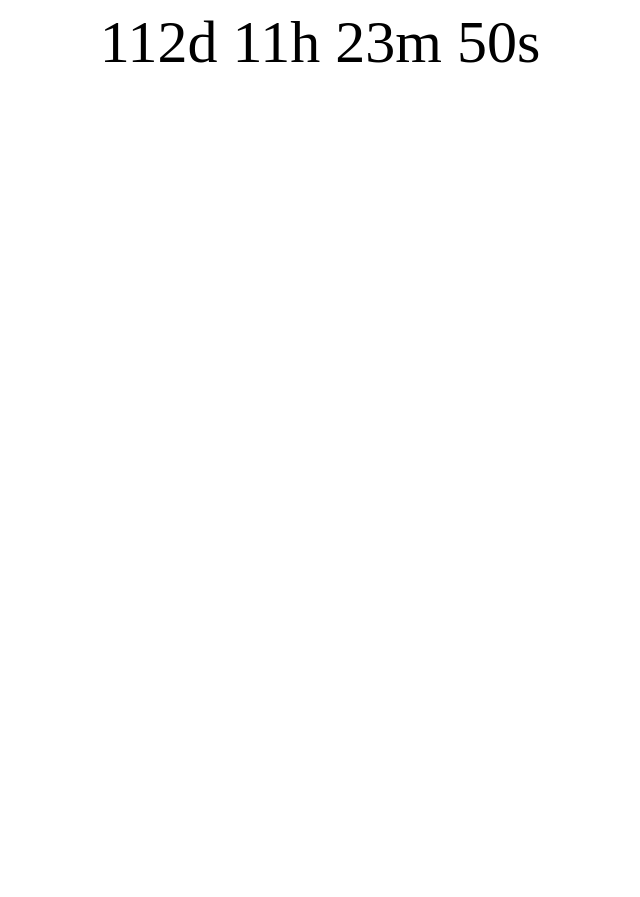
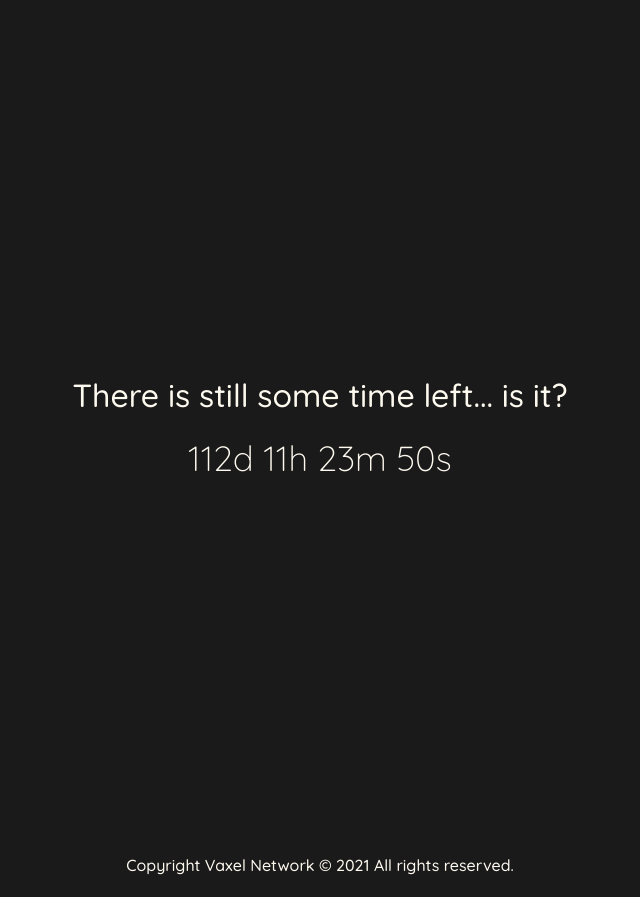
Before and after one commit to kayalust/vaxelclub, a plain HTML site: page index.html in a window 1280 px wide. Shown: the whole page, without its empty margins (320-960 px from the left). Before the commit the page ends 800 px from the top, so only its background shows below. Drawn offline with Linux system fonts and the light colour scheme.

Commit message:
urod blin

```diff
--- a/index.html
+++ b/index.html
@@ -2,48 +2,62 @@
 <html>
   <head>
     <meta name="viewport" content="width=device-width, initial-scale=1">
+    <title>Vaxel Network - Landing</title>
+    <link href="https://fonts.googleapis.com/css?family=Quicksand:300,500" rel="stylesheet">
+    <link rel="apple-touch-icon" sizes="180x180" href="/apple-touch-icon.png">
+    <link rel="icon" type="image/png" sizes="32x32" href="/favicon-32x32.png">
+    <link rel="icon" type="image/png" sizes="16x16" href="/favicon-16x16.png">
+    <link rel="manifest" href="/site.webmanifest">
   <style>
+  body {
+    background-color: rgb(26, 26, 26);
+  }
   p {
+    color: floralwhite;
     text-align: center;
-  font-size: 60px;
+    font-size: 35px;
+    font-family: 'Quicksand', sans-serif;
+    font-weight: 300;
     margin-top: 0px;
+  }
+  h1, h2, h3, h4, h5, h6 {
+    color: floralwhite;
+    text-align: center;
+    font-family: 'Quicksand', sans-serif;
+    font-weight: 500;
+    margin-top: 375px;
   }
   </style>
   </head>
   <body>
-
-<p id="demo"></p>
+    <h1>There is still some time left... is it?</h1>
+    <p id="countdown"></p>
+    <h3>    </h3>
 
     <script>
-// Set the date we're counting down to
       var countDownDate = new Date("April 1, 2021 00:00:00").getTime();
 
-// Update the count down every 1 second
       var x = setInterval(function() {
 
-  // Get today's date and time
       var now = new Date().getTime();
 
-  // Find the distance between now and the count down date
       var distance = countDownDate - now;
 
-  // Time calculations for days, hours, minutes and seconds
       var days = Math.floor(distance / (1000 * 60 * 60 * 24));
       var hours = Math.floor((distance % (1000 * 60 * 60 * 24)) / (1000 * 60 * 60));
       var minutes = Math.floor((distance % (1000 * 60 * 60)) / (1000 * 60));
       var seconds = Math.floor((distance % (1000 * 60)) / 1000);
 
-  // Output the result in an element with id="demo"
-  document.getElementById("demo").innerHTML = days + "d " + hours + "h "
-  + minutes + "m " + seconds + "s ";
+      document.getElementById("countdown").innerHTML = days + "d " + hours + "h " + minutes + "m " + seconds + "s ";
 
-  // If the count down is over, write some text
       if (distance < 0) {
         clearInterval(x);
-    document.getElementById("demo").innerHTML = "EXPIRED";
+        document.getElementById("countdown").innerHTML = "Server released!";
       }
       }, 1000);
     </script>
-
   </body>
+  <footer>
+    <h4>Copyright Vaxel Network © 2021 All rights reserved.</h4>
+  </footer>
 </html>
```
Also changed, not shown: android-chrome-192x192.png (added), android-chrome-512x512.png (added), apple-touch-icon.png (added), favicon-16x16.png (added), favicon-32x32.png (added), favicon.ico (added), site.webmanifest (added). Lines whose indentation alone changed are shown as unchanged.
